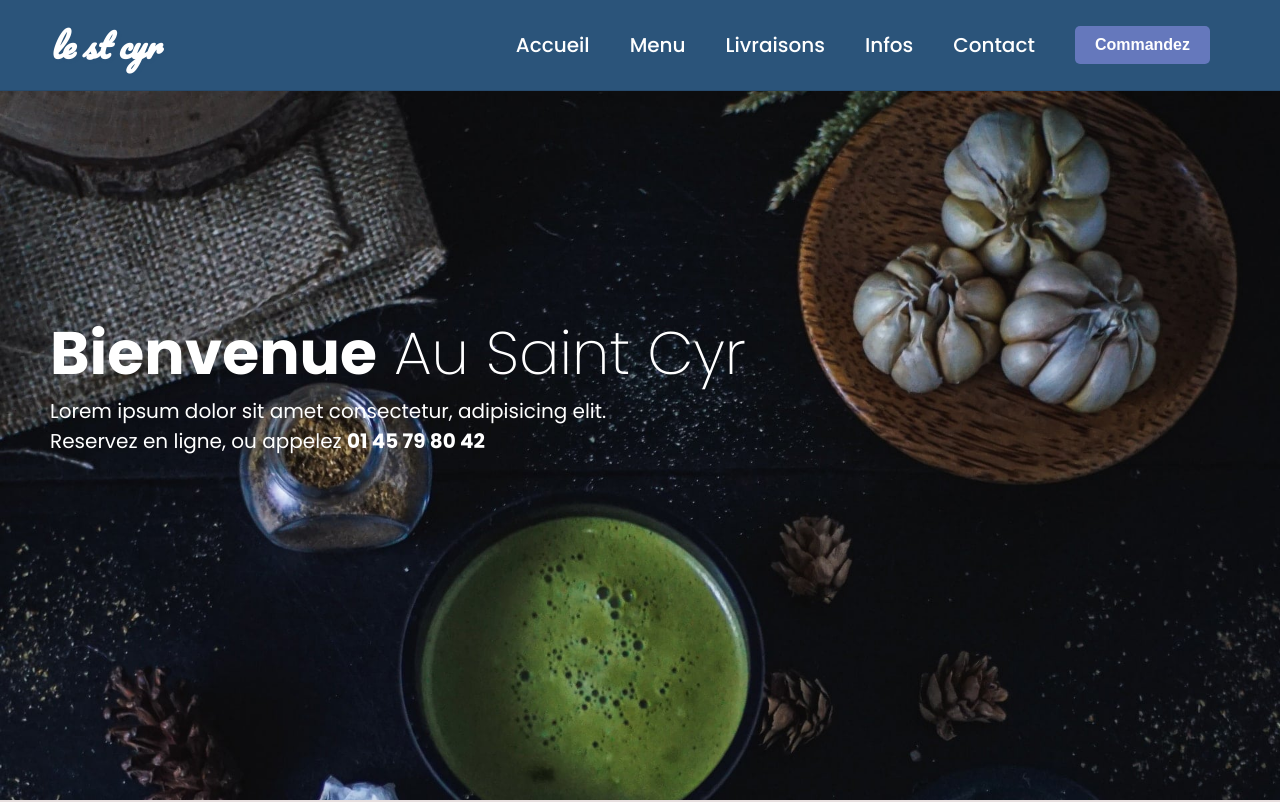
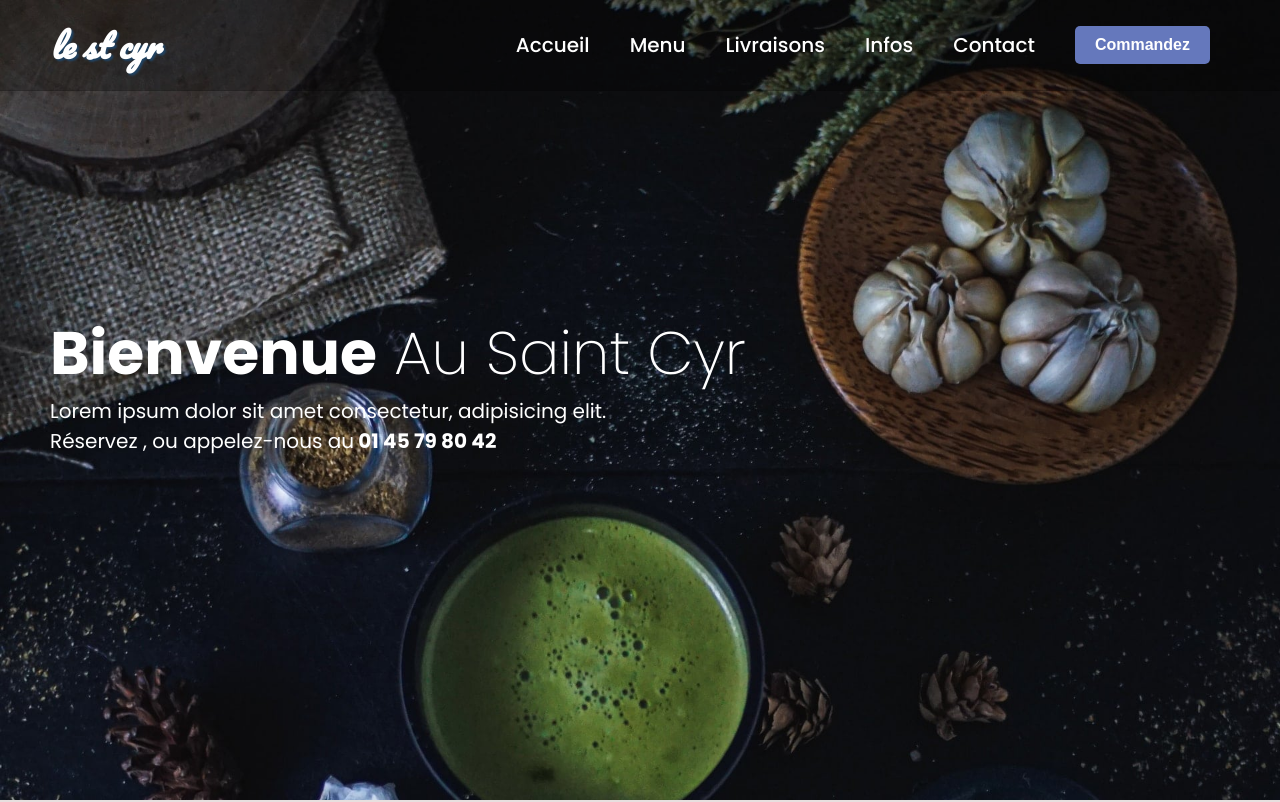
Before and after one commit to Chrisanto76/st_cyr_website, a React (Vite) app: page / in a window 1280 px wide. Shown: the top 802 px of the page. Built offline with nearby package versions, Linux system fonts and the light colour scheme.

Commit message:
change css of color var

```diff
--- a/src/components/Footer/Footer.css
+++ b/src/components/Footer/Footer.css
@@ -1,7 +1,7 @@
 .footer {
     background-color: var(--color-tertiary);
     color: var(--color-white);
-    padding: 35px 0;
+    padding: 60px 0;
 }
 
 .footer h3 {
--- a/src/components/Footer/Footer.jsx
+++ b/src/components/Footer/Footer.jsx
@@ -13,7 +13,7 @@ const Footer = () => {
 						<p>6 Pl. Bienvenüe</p>
 						<p>75015 Paris</p>
 						<p>01 42 93 26 39</p>
-						<Link to="#" className="text--regular">
+						<Link to="#" className="text--white">
 							example@mail.com
 						</Link>
 					</div>
@@ -22,10 +22,7 @@ const Footer = () => {
 						<p> 8 Pl. du 18 Juin 1940</p>
 						<p>75006 Paris</p>
 						<p>01 45 48 99 34</p>
-						<Link
-							to="https://www.cafemontparnasse.fr/"
-							className="text--regular"
-						>
+						<Link to="https://www.cafemontparnasse.fr/" className="text--white">
 							cafemontparnasse.fr
 						</Link>
 					</div>
@@ -34,7 +31,7 @@ const Footer = () => {
 						<p>147 Av. de Villiers</p>
 						<p>75017 Paris</p>
 						<p>01 45 79 80 42</p>
-						<Link to="#" className="text--regular">
+						<Link to="#" className="text--white">
 							example@mail.com
 						</Link>
 					</div>
@@ -43,7 +40,7 @@ const Footer = () => {
 						<p>147 Av. de Villiers</p>
 						<p>75017 Paris</p>
 						<p>01 45 79 80 42</p>
-						<Link to="#" className="text--regular">
+						<Link to="#" className="text--white">
 							example@mail.com
 						</Link>
 					</div>
--- a/src/components/Navbar/Navbar.css
+++ b/src/components/Navbar/Navbar.css
@@ -1,10 +1,17 @@
 .header {
     position: fixed;
     width: 100%;
-    background-color: var(--color-tertiary);
+    /* background-color: var(--color-tertiary); */
+    background-color: rgba(0,0,0,0.25);
     border-bottom: 1px solid rgba(0, 0, 0, 0.1);
     z-index: 9999;
 }
+
+.header-bg {
+    background-color: rgba(0,0,0,0.85);
+    transition: 0.5s;
+}
+
 .nav--bar{
     display: flex;
     justify-content: space-between;
--- a/src/index.css
+++ b/src/index.css
@@ -9,7 +9,7 @@
 :root{
 	--color-primary: #6578bc;
 	--color-secondary: #48f0eb;
-	--color-tertiary: #2b547a;
+	--color-tertiary: #204363;
 	--color-white: #fff;
 }
 
--- a/src/pages/Home/Hero/Hero.jsx
+++ b/src/pages/Home/Hero/Hero.jsx
@@ -14,7 +14,7 @@ const Hero = () => {
 				</p>
 
 				<p className="text--white">
-					Reservez en ligne, ou appelez{' '}
+					Réservez , ou appelez-nous au
 					<span className="special--word"> 01 45 79 80 42</span>
 				</p>
 			</div>
```
